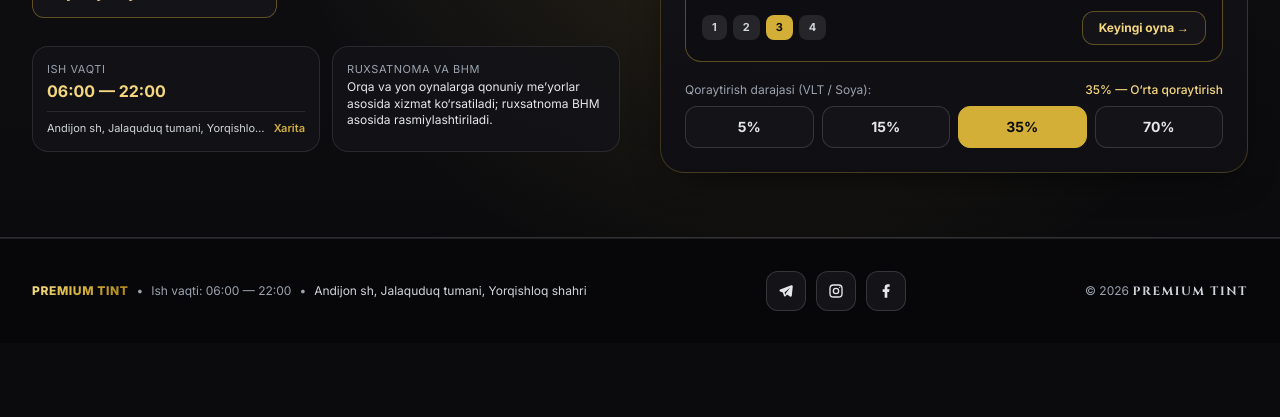
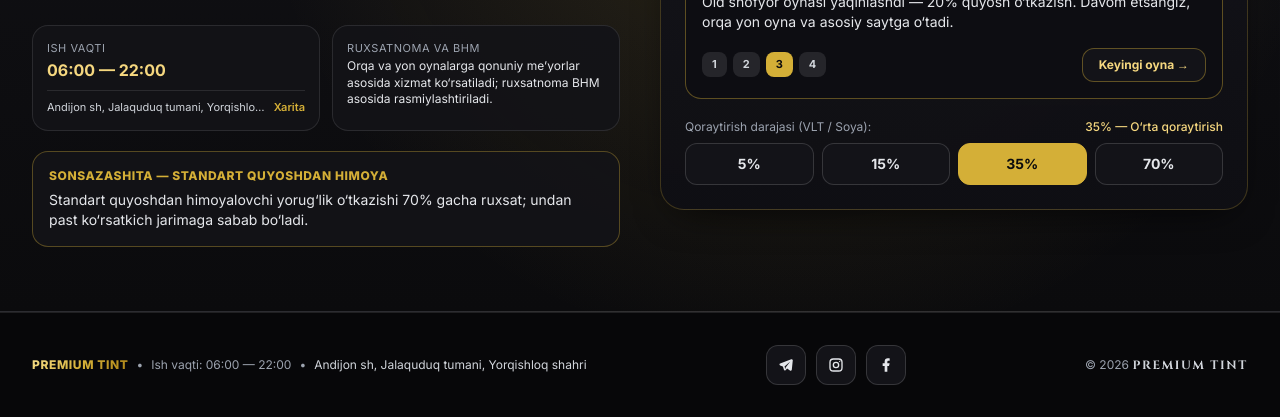
Before and after one commit to noma1um/tanirofka, a plain HTML site: page index.html in a window 1280 px wide. Shown: the part 667-1084 px from the top of the page. Before the commit the page ends 1010 px from the top, so only its background shows below. Drawn offline with nearby package versions, Linux system fonts and the light colour scheme.

Commit message:
Update index.html

```diff
--- a/index.html
+++ b/index.html
@@ -12,7 +12,6 @@
         href="https://fonts.googleapis.com/css2?family=Cinzel:wght@700;800;900&family=Inter:wght@300;400;500;600;700;800;900&display=swap"
         rel="stylesheet">
     <script>
-        // Tailwind CSS konfiguratsiyasi (qora-oltin uslub va maxsus shriftlar)
         tailwind.config = {
             darkMode: 'class',
             theme: {
@@ -40,16 +39,13 @@
 
 <body class="min-h-screen flex flex-col selection:bg-gold selection:text-obsidian">
 
-    <!-- Toast xabarnoma konteyneri -->
     <div id="toastContainer"
         class="fixed bottom-5 right-5 z-[100] flex flex-col gap-2 max-w-sm w-full pointer-events-none px-3 sm:px-0">
     </div>
 
-    <!-- Yuqori navigatsiya paneli -->
     <header class="sticky top-0 z-50 bg-[#0B0B0D]/92 backdrop-blur-md border-b border-white/10">
         <div
             class="max-w-7xl mx-auto px-3 sm:px-6 lg:px-8 h-16 sm:h-20 flex items-center justify-between gap-2 sm:gap-3">
-            <!-- Brend so'z belgisi: 5-6 marta bosilganda Admin panelga o'tadi -->
             <button type="button" id="brandSecretTrigger" onclick="handleBrandSecretTap()" title="PREMIUM TINT"
                 class="flex flex-col justify-center items-start text-left group shrink-0 min-h-[44px] pr-1 focus:outline-none">
                 <div class="text-base sm:text-xl font-extrabold gold-gradient-text leading-none brand-wordmark">PREMIUM
@@ -58,7 +54,6 @@
                 </div>
             </button>
 
-            <!-- Katta ekran menyusi -->
             <nav class="hidden lg:flex items-center gap-6 text-sm font-semibold text-gray-200">
                 <a href="#home" onclick="navigateTo('home', event)" class="nav-link hover:text-gold transition py-2"
                     data-i18n="nav_home">Asosiy</a>
@@ -76,7 +71,6 @@
                     class="nav-link hover:text-gold transition py-2" data-i18n="nav_reviews">Sharhlar</a>
             </nav>
 
-            <!-- O'ng tomon: Til almashtirish va Bron qilish tugmasi -->
             <div class="flex items-center gap-2 sm:gap-3 shrink-0">
                 <div class="flex items-center bg-charcoal border border-white/15 rounded-xl p-0.5 text-xs font-bold">
                     <button type="button" id="langUzBtn" onclick="setLanguage('uz')"
@@ -93,7 +87,6 @@
             </div>
         </div>
 
-        <!-- Mobil gorizontal menyu -->
         <div
             class="lg:hidden border-t border-white/10 bg-[#0E0E12] px-2.5 py-2 flex items-center gap-2 overflow-x-auto text-xs sm:text-sm font-semibold">
             <button type="button" onclick="navigateTo('home')"
@@ -114,10 +107,8 @@
         </div>
     </header>
 
-    <!-- ==================== ASOSIY MIJOZ QISMI ==================== -->
     <main id="clientView" class="flex-1 motion-enter">
 
-        <!-- Hero bo'limi -->
         <section id="home" class="studio-stage border-b border-white/10 py-8 sm:py-16">
             <div
                 class="max-w-7xl mx-auto px-4 sm:px-6 lg:px-8 grid grid-cols-1 lg:grid-cols-12 gap-8 lg:gap-10 items-center">
@@ -199,9 +190,19 @@
                                 rasmiylashtiriladi.</div>
                         </div>
                     </div>
+
+                    <div id="sunProtectionRuleBox"
+                        class="p-4 rounded-2xl bg-charcoal/95 border border-gold/35 space-y-1.5">
+                        <div class="text-xs uppercase tracking-wider text-gold font-extrabold"
+                            data-i18n="sun_rule_title">Sonsazashita — Standart quyoshdan himoya</div>
+                        <p id="sunProtectionRuleText" class="text-xs sm:text-sm text-gray-200 leading-relaxed"
+                            data-i18n="sun_rule_desc">
+                            Standart quyoshdan himoyalovchi yorug‘lik o‘tkazishi 70% gacha ruxsat; undan past ko‘rsatkich
+                            jarimaga sabab bo‘ladi.
+                        </p>
+                    </div>
                 </div>
 
-                <!-- O'ng tomon: Jonli oyna qoraytirish simulyatori -->
                 <div class="lg:col-span-6 motion-enter-delay-2">
                     <div class="gold-card rounded-3xl p-4 sm:p-6 space-y-5">
                         <div class="flex flex-wrap items-center justify-between gap-2">
@@ -270,7 +271,6 @@
                             </div>
                         </div>
 
-                        <!-- Skroll / bosqichli oyna yaqinlashish motion bloki -->
                         <div id="scrollWindowMotionBox"
                             class="rounded-2xl border border-gold/40 bg-[#0D0D12] p-3.5 sm:p-4 space-y-3">
                             <div class="flex flex-wrap items-center justify-between gap-2">
@@ -332,7 +332,6 @@
             </div>
         </section>
 
-        <!-- Narx kalkulyatori bo'limi -->
         <section id="simulator" class="py-12 sm:py-16 border-b border-white/10">
             <div class="max-w-7xl mx-auto px-4 sm:px-6 lg:px-8">
                 <div class="flex flex-col sm:flex-row sm:items-end justify-between gap-3 mb-8">
@@ -394,7 +393,8 @@
                             <div class="text-xs text-gray-300 leading-relaxed" id="permitInfoText">
                                 O‘zbekiston qonunchiligiga muvofiq orqa yon va orqa oynalar erkin qoraytiriladi; old yon
                                 oynalar uchun ruxsatnoma (migalka/tonirovka ruxsatnomasi) BHM (Bazaviy hisoblash
-                                miqdori) asosida rasmiylashtiriladi.
+                                miqdori) asosida rasmiylashtiriladi. Standart quyoshdan himoyalovchi yorug‘lik
+                                o‘tkazishi 70% gacha ruxsat; undan past ko‘rsatkich jarimaga sabab bo‘ladi.
                             </div>
                         </div>
                     </div>
@@ -419,7 +419,6 @@
             </div>
         </section>
 
-        <!-- Bron qilish formasi bo'limi -->
         <section id="booking" class="py-12 sm:py-16 border-b border-white/10 scroll-mt-24 sm:scroll-mt-28">
             <div class="max-w-7xl mx-auto px-4 sm:px-6 lg:px-8">
                 <div class="mb-8">
@@ -535,7 +534,6 @@
             </div>
         </section>
 
-        <!-- "Navbatdagi mashinalar" -->
         <section id="queue" class="py-12 sm:py-16 border-b border-white/10 scroll-mt-24 sm:scroll-mt-28">
             <div class="max-w-7xl mx-auto px-4 sm:px-6 lg:px-8 space-y-6">
                 <div class="flex flex-col md:flex-row md:items-end justify-between gap-4">
@@ -580,7 +578,6 @@
             </div>
         </section>
 
-        <!-- Reyting va izohlar bo'limi -->
         <section id="reviews" class="py-12 sm:py-16 scroll-mt-24 sm:scroll-mt-28">
             <div class="max-w-7xl mx-auto px-4 sm:px-6 lg:px-8 space-y-8">
                 <div class="flex flex-col sm:flex-row sm:items-end justify-between gap-3">
@@ -649,7 +646,6 @@
         </section>
     </main>
 
-    <!-- ==================== ADMIN PANEL ==================== -->
     <section id="adminView" class="hidden flex-1 py-8 sm:py-12">
         <div class="max-w-7xl mx-auto px-4 sm:px-6 lg:px-8 space-y-8">
             <div id="adminLoginBox" class="max-w-md mx-auto gold-card rounded-3xl p-6 sm:p-8 space-y-5 mt-6">
@@ -902,7 +898,6 @@
         </div>
     </section>
 
-    <!-- Footer -->
     <footer class="bg-[#070709] border-t border-white/10 py-8 mt-auto">
         <div class="max-w-7xl mx-auto px-4 sm:px-6 lg:px-8 flex flex-col gap-5">
             <div class="flex flex-col sm:flex-row items-center justify-between gap-4 text-xs text-gray-400">
```
